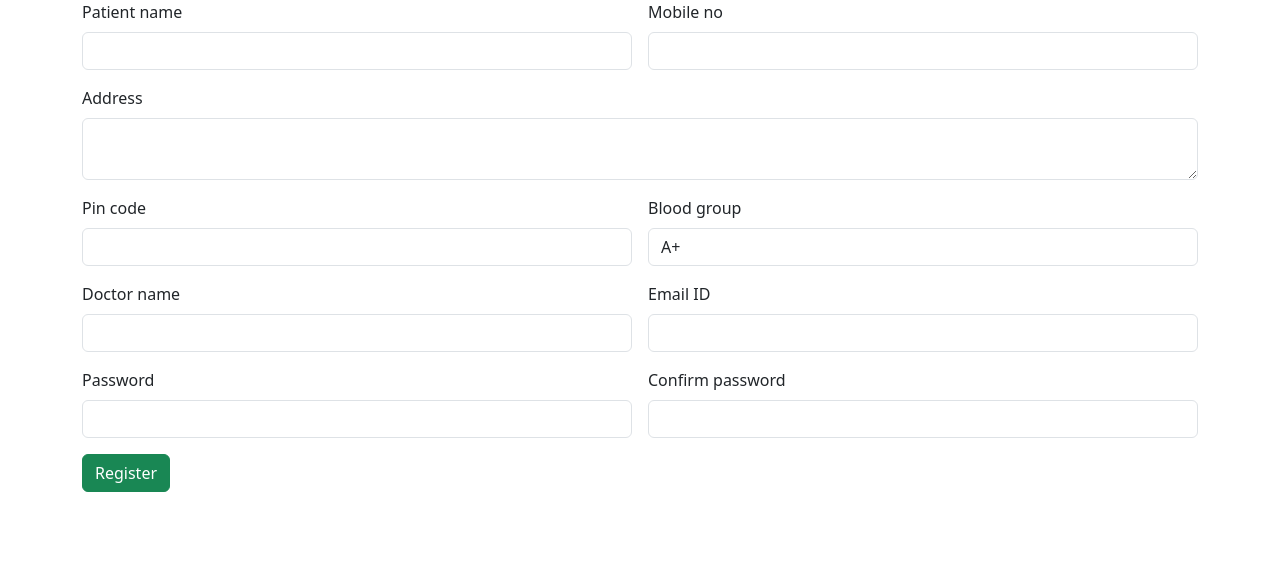
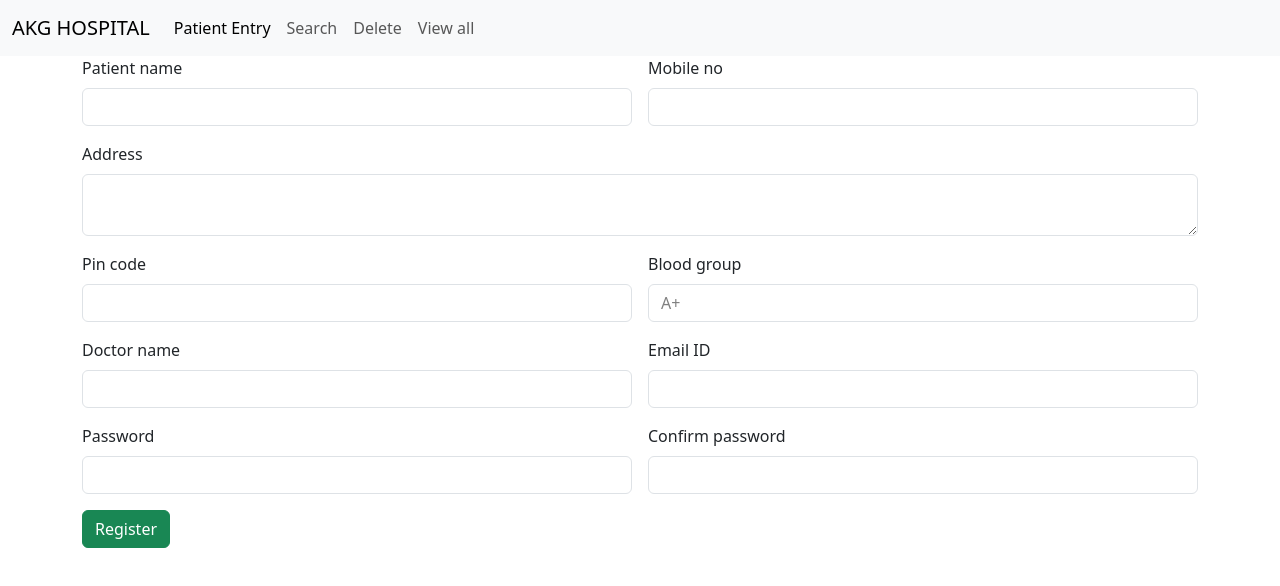
Before and after one commit to gopikamp/PatientApp, a plain HTML site: page index.html in a window 1280 px wide. Drawn offline with nearby package versions, Linux system fonts and the light colour scheme.

Commit message:
changes completed

```diff
--- a/index.html
+++ b/index.html
@@ -10,6 +10,30 @@
 </head>
 
 <body>
+    <nav class="navbar navbar-expand-lg bg-body-tertiary">
+        <div class="container-fluid">
+          <a class="navbar-brand" href="#">AKG HOSPITAL</a>
+          <button class="navbar-toggler" type="button" data-bs-toggle="collapse" data-bs-target="#navbarNav" aria-controls="navbarNav" aria-expanded="false" aria-label="Toggle navigation">
+            <span class="navbar-toggler-icon"></span>
+          </button>
+          <div class="collapse navbar-collapse" id="navbarNav">
+            <ul class="navbar-nav">
+              <li class="nav-item">
+                <a class="nav-link active" aria-current="page" href="index.html">Patient Entry</a>
+              </li>
+              <li class="nav-item">
+                <a class="nav-link" href="search.html">Search</a>
+              </li>
+              <li class="nav-item">
+                <a class="nav-link" href="delete.html">Delete</a>
+              </li>
+              <li class="nav-item">
+                <a class="nav-link" href="viewall.html">View all</a>
+              </li>
+            </ul>
+          </div>
+        </div>
+      </nav>
     <div class="container">
         <div class="row">
             <div class="col col-12 col-sm-12 col-md-12 col-lg-12 col-xl-12 col-xxl-12">
@@ -32,7 +56,7 @@
                     </div>
                     <div class="col col-12 col-sm-6 col-md-6 col-lg-6 col-xl-6 col-xxl-6">
                         <label for="" class="form-label">Blood group</label>
-                        <select name="" id="" class="form-control">
+                        <select name="" id="" class="form-control" style="color: gray;">
                             <option value="A+">A+</option>
                             <option value="B+">B+</option>
                             <option value="O+">O+</option>
```
Also changed, not shown: delete.html (+24 -0 lines), search.html (+24 -0 lines), viewall.html (+24 -0 lines).
